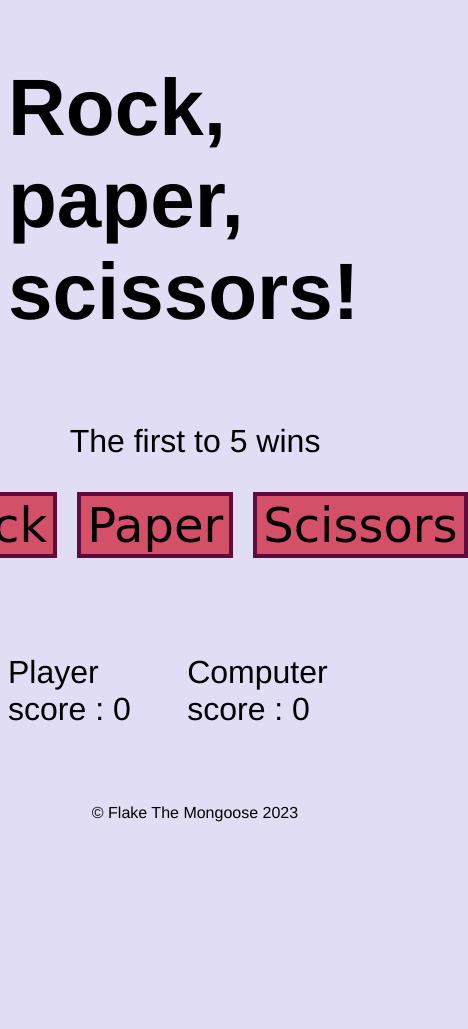
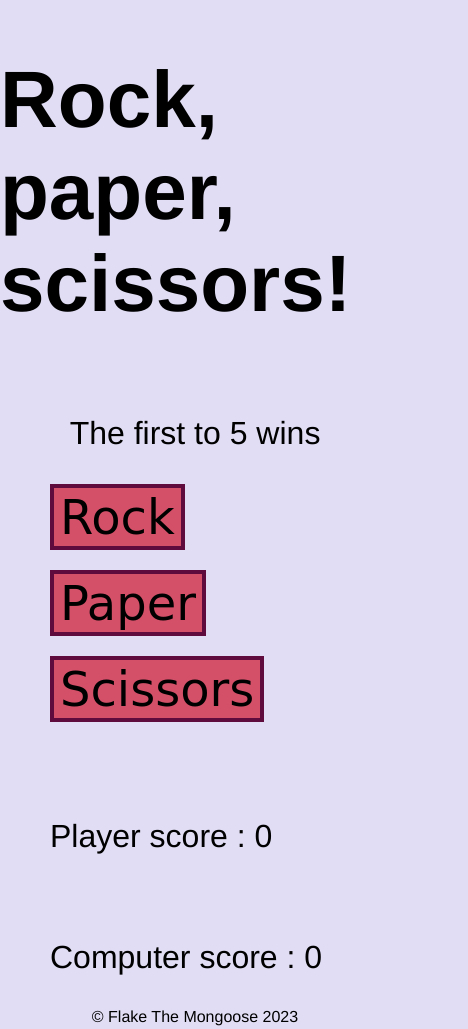
Before and after one commit to jwatelet/rock-paper-scissors, a plain HTML site: page index.html in a window 390 px wide. Shown: the whole page, 468 px wide, since content can reach past the window. Before the commit the page ends 844 px from the top, so only its background shows below. Drawn offline with Linux system fonts and the light colour scheme; a web font is replaced by a local one.

Commit message:
center elements and add responsiveness for smarphones

```diff
--- a/index.html
+++ b/index.html
@@ -18,6 +18,8 @@
 <body class="container">
 
   <h1 class="mainTitle">Rock, paper, scissors!</h1>
+
+  <div class="game">
     <p>The first to 5 wins</p>
 
     <div class="weapons">
@@ -31,6 +33,8 @@
       <p>Player score : <span class="playerScore">0</span></p>
       <p>Computer score : <span class="computerScore">0</span></p>
     </div>
+  </div>
+
   <div class="footer">
     © Flake The Mongoose 2023
   </div>
--- a/style.css
+++ b/style.css
@@ -1,9 +1,11 @@
 .container {
   display: flex;
   flex-direction: column;
-  justify-content: center;
+  justify-content: space-between;
   align-items: center;
   background: #a8a0e259;
+  margin: 0;
+  min-height: 100vh;
 }
 
 p {
@@ -18,16 +20,28 @@ p {
 
 .weapons {
   display: flex;
+  flex-wrap: wrap;
   gap: 20px;
+}
+
+.game {
+  display: flex;
+  justify-content: center;
+  align-items: center;
+  flex-direction: column;
+  flex: 1;
+  margin: 0 50px;
+}
+
+.scores {
+  display: flex;
+  flex-wrap: wrap;
 }
 
 .footer {
   font-family: Helvetica, sans-serif;
-  position: absolute;
-  bottom: 0;
-  width: 100%;
-  height: 2.5rem;
   text-align: center;
+  margin-bottom: 10px;
 }
 
 button {
```
Also changed, not shown: 1 other file. Lines whose indentation alone changed are shown as unchanged.
